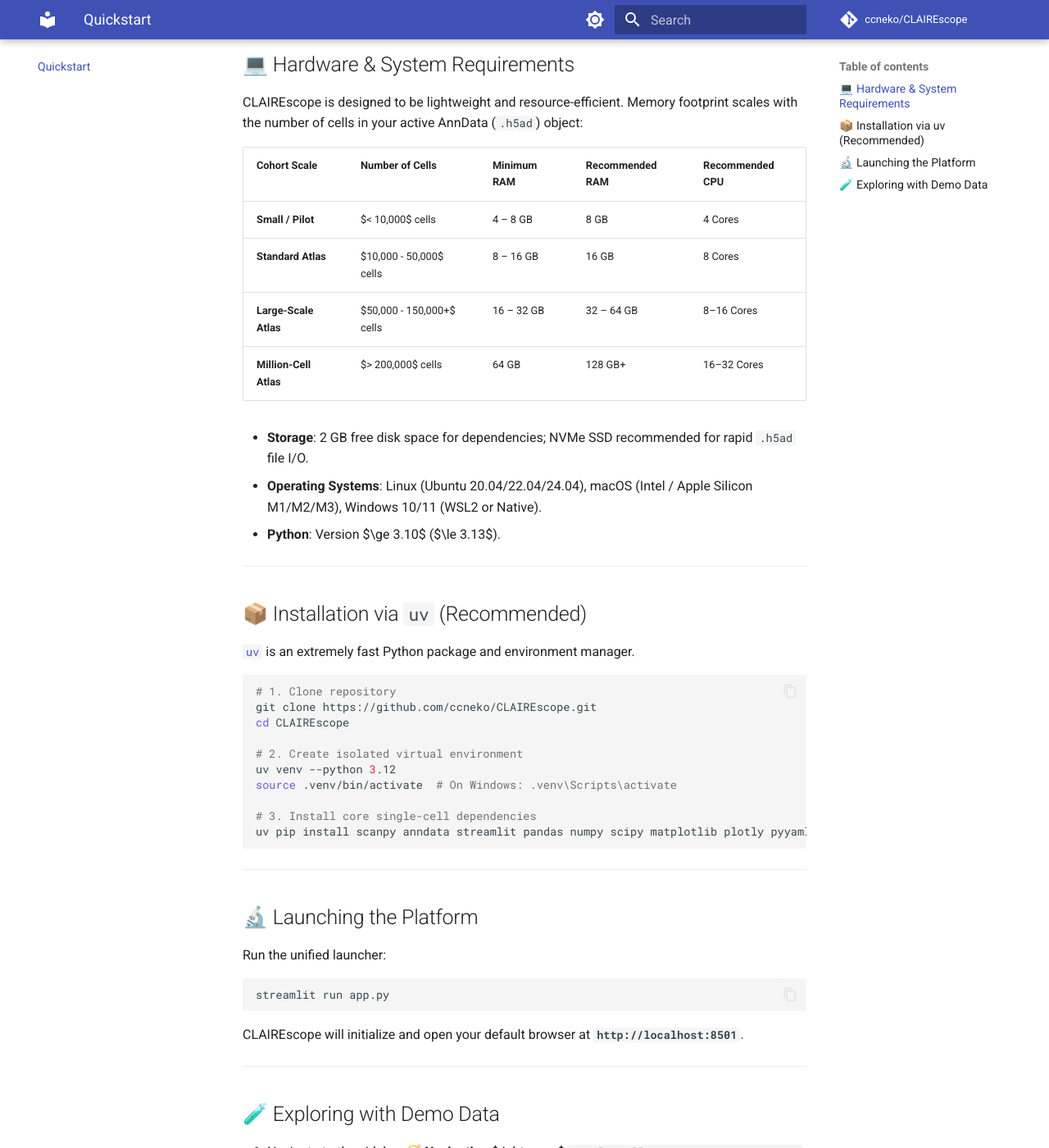
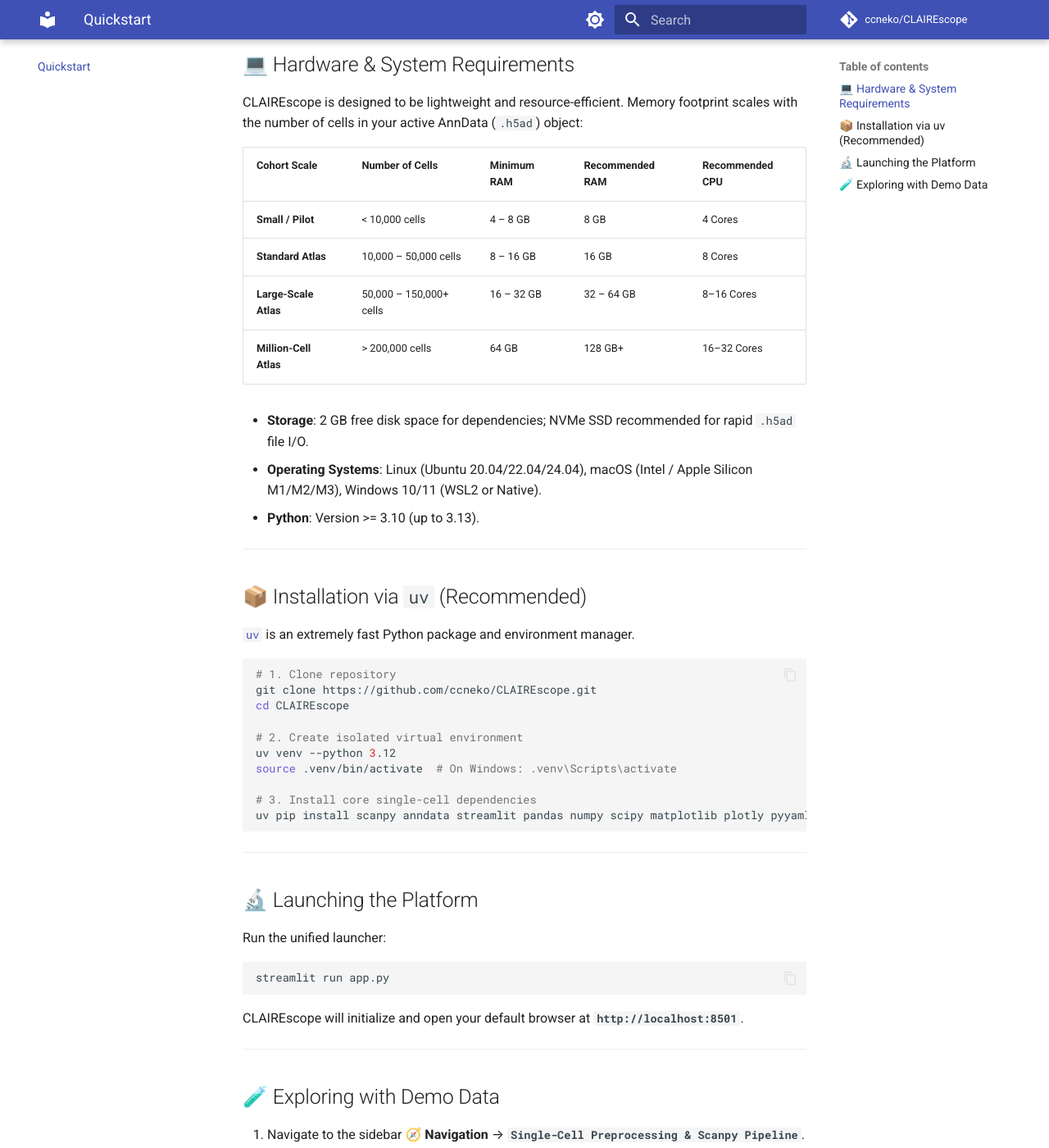
Before and after one commit to ccneko/CLAIREscope, an MkDocs documentation site: the page built from docs/quickstart.md, in a window 1280 px wide and 1400 px high, scrolled down 284 px. Shown: the whole window at 82% size. Built offline with MkDocs 1.6.1 and Material for MkDocs 9.7.7, drawn with Linux system fonts in a browser that asks for light colours; comment, search, counter and statistics services are not loaded.

```diff
--- a/docs/quickstart.md
+++ b/docs/quickstart.md
@@ -10,14 +10,14 @@ CLAIREscope is designed to be lightweight and resource-efficient. Memory footpri
 
 | Cohort Scale | Number of Cells | Minimum RAM | Recommended RAM | Recommended CPU |
 | :--- | :--- | :--- | :--- | :--- |
-| **Small / Pilot** | $< 10,000$ cells | 4 – 8 GB | 8 GB | 4 Cores |
-| **Standard Atlas** | $10,000 - 50,000$ cells | 8 – 16 GB | 16 GB | 8 Cores |
-| **Large-Scale Atlas** | $50,000 - 150,000+$ cells | 16 – 32 GB | 32 – 64 GB | 8–16 Cores |
-| **Million-Cell Atlas** | $> 200,000$ cells | 64 GB | 128 GB+ | 16–32 Cores |
+| **Small / Pilot** | < 10,000 cells | 4 – 8 GB | 8 GB | 4 Cores |
+| **Standard Atlas** | 10,000 – 50,000 cells | 8 – 16 GB | 16 GB | 8 Cores |
+| **Large-Scale Atlas** | 50,000 – 150,000+ cells | 16 – 32 GB | 32 – 64 GB | 8–16 Cores |
+| **Million-Cell Atlas** | > 200,000 cells | 64 GB | 128 GB+ | 16–32 Cores |
 
 * **Storage**: 2 GB free disk space for dependencies; NVMe SSD recommended for rapid `.h5ad` file I/O.
 * **Operating Systems**: Linux (Ubuntu 20.04/22.04/24.04), macOS (Intel / Apple Silicon M1/M2/M3), Windows 10/11 (WSL2 or Native).
-* **Python**: Version $\ge 3.10$ ($\le 3.13$).
+* **Python**: Version >= 3.10 (up to 3.13).
 
 ---
 
```
Also changed, not shown: other parts of docs/quickstart.md (+1 -2 lines), README.md (+11 -11 lines), docs/data_formats.md (+1 -1 lines), docs/remote_access.md (+1 -1 lines), docs/user_guide/01_landscapes_and_violins.md (+3 -3 lines), docs/user_guide/03_differential_expression.md (+1 -1 lines), docs/user_guide/04_expression_heatmaps.md (+1 -1 lines).
